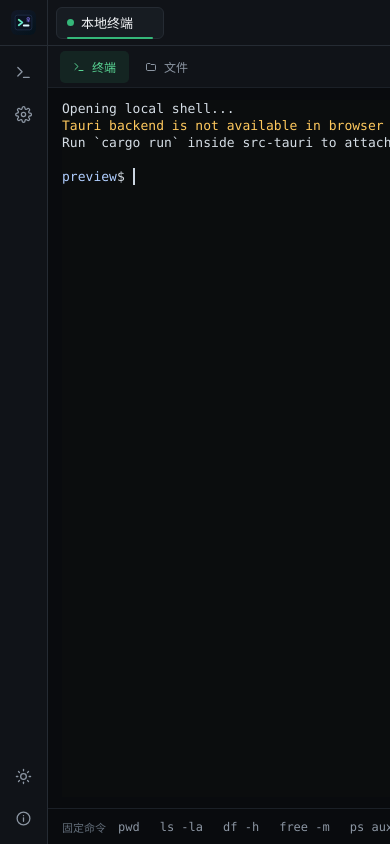
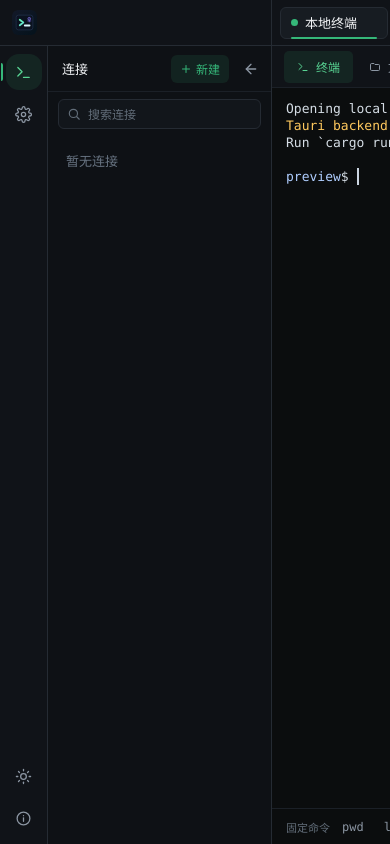
Before and after one commit to tf1997/ai-term, a Vue app in the folder frontend/: page / in a window 390 px wide. Shown: the top 844 px of the page. Built offline with nearby package versions, Linux system fonts and the light colour scheme.

Commit message:
fix: keep sidebars docked and unify terminal backgrounds

```diff
--- a/frontend/src/app/layout/useWorkspaceResize.ts
+++ b/frontend/src/app/layout/useWorkspaceResize.ts
@@ -14,11 +14,10 @@ export function useWorkspaceResize(options: WorkspaceResizeOptions) {
   const preferredWidth = ref(loadWorkspaceWidth(options.storage))
   const viewportWidth = ref(window.innerWidth)
   const workspaceResizing = ref(false)
-  const layout = computed(() => getWorkspaceLayout(viewportWidth.value, preferredWidth.value, options.leftCollapsed.value, options.rightCollapsed.value || options.sftpWorkbenchActive.value))
+  const layout = computed(() => getWorkspaceLayout(viewportWidth.value, preferredWidth.value, options.leftCollapsed.value))
   const workspaceWidth = computed(() => layout.value.width)
   const workspaceMinWidth = computed(() => layout.value.minWidth)
   const workspaceMaxWidth = computed(() => layout.value.maxWidth)
-  const sidebarOverlay = computed(() => layout.value.sidebarOverlay)
   const workspaceLayoutStyle = computed(() => ({
     '--sidebar-width': layout.value.sidebarWidth + 'px',
     '--workspace-width': workspaceWidth.value + 'px'
@@ -68,7 +67,7 @@ export function useWorkspaceResize(options: WorkspaceResizeOptions) {
     window.removeEventListener('resize', updateViewportWidth)
   })
 
-  return { workspaceWidth, workspaceMinWidth, workspaceMaxWidth, sidebarOverlay,
+  return { workspaceWidth, workspaceMinWidth, workspaceMaxWidth,
     workspaceResizing: readonly(workspaceResizing), workspaceLayoutStyle,
     beginWorkspaceResize, handleWorkspaceResizeKeydown }
 }
--- a/frontend/src/app/styles/responsive.css
+++ b/frontend/src/app/styles/responsive.css
@@ -1,4 +1,4 @@
-/* Widths come from useWorkspaceResize, including breakpoint and terminal budget. */
+/* Connection and settings panels remain docked at every window width. */
 .left-sidebar-panel {
   position: relative;
   grid-column: 2;
@@ -46,26 +46,6 @@
   outline-offset: -2px;
 }
 
-.sidebar-drawer-backdrop {
-  position: fixed;
-  inset: 46px 0 0 48px;
-  z-index: 27;
-  background: rgba(0, 0, 0, .22);
-}
-.theme-light .sidebar-drawer-backdrop {
-  background: rgba(0, 0, 0, .12);
-}
-
-.left-sidebar-overlay .left-sidebar-panel {
-  position: fixed;
-  top: 46px;
-  bottom: 0;
-  left: 48px;
-  z-index: 28;
-  width: min(320px, calc(100vw - 64px));
-  box-shadow: 8px 0 24px rgba(0, 0, 0, .16);
-}
-
 @media (max-width: 1280px) {
   .workspace-tabs button { padding-inline: 5px; }
   .workspace-tabs button span { font-size: 11px; }
--- a/frontend/src/app/ui/AppShell.vue
+++ b/frontend/src/app/ui/AppShell.vue
@@ -177,19 +177,16 @@ const {
   workspaceWidth,
   workspaceMinWidth,
   workspaceMaxWidth,
-  sidebarOverlay,
   workspaceResizing,
   workspaceLayoutStyle,
   beginWorkspaceResize,
   handleWorkspaceResizeKeydown
 } = useWorkspaceResize({ leftCollapsed, rightCollapsed, sftpWorkbenchActive })
 
-const leftDrawerVisible = ref(false)
 const leftSidebarPanel = ref<HTMLElement>()
 const connectionsPanelButton = ref<HTMLButtonElement>()
 const settingsPanelButton = ref<HTMLButtonElement>()
-const leftDrawerOpen = computed(() => sidebarOverlay.value && leftDrawerVisible.value)
-const leftPanelVisible = computed(() => sidebarOverlay.value ? leftDrawerVisible.value : !leftCollapsed.value)
+const leftPanelVisible = computed(() => !leftCollapsed.value)
 
 // Capture before Vue patches the parent grid; measuring in before-leave can
 // already see a collapsed zero-width column on a docked layout.
@@ -201,51 +198,13 @@ watch(() => rightCollapsed.value || sftpWorkbenchActive.value, collapsed => {
   if (collapsed && panel) captureSurfaceWidth(panel)
 }, { flush: 'sync' })
 
-watch(sidebarOverlay, (overlay) => {
-  // Preserve interaction when resizing while keeping the docked preference separate.
-  leftDrawerVisible.value = overlay && Boolean(leftSidebarPanel.value?.contains(document.activeElement))
-})
-watch([leftDrawerOpen, leftPanelMode], async ([open]) => {
-  if (open) {
-    await nextTick()
-    if (leftDrawerOpen.value) leftSidebarPanel.value?.querySelector<HTMLButtonElement>('.sidebar-drawer-close')?.focus()
-  }
-})
-
 function leftPanelTrigger() {
   return leftPanelMode.value === 'connections' ? connectionsPanelButton.value : settingsPanelButton.value
 }
 
 function closeLeftPanel() {
-  if (sidebarOverlay.value) leftDrawerVisible.value = false
-  else leftCollapsed.value = true
+  leftCollapsed.value = true
   void nextTick(() => leftPanelTrigger()?.focus())
-}
-
-function handleLeftDrawerKeydown(event: KeyboardEvent) {
-  if (!leftDrawerOpen.value || event.defaultPrevented || contextMenu.value) return
-  if (event.key === 'Escape') {
-    event.preventDefault()
-    event.stopPropagation()
-    if (connectionEditorOpen.value) {
-      closeConnectionEditor()
-      void nextTick(() => leftSidebarPanel.value?.querySelector<HTMLButtonElement>('.sidebar-drawer-close')?.focus())
-    }
-    else if (aiConfigEditorOpen.value) {
-      closeAiConfigEditor()
-      void nextTick(() => leftSidebarPanel.value?.querySelector<HTMLButtonElement>('.sidebar-drawer-close')?.focus())
-    }
-    else closeLeftPanel()
-    return
-  }
-  if (event.key !== 'Tab') return
-  const panel = leftSidebarPanel.value
-  const scope = panel?.querySelector<HTMLElement>('.modal') ?? panel
-  const focusable = [...(scope?.querySelectorAll<HTMLElement>('button:not(:disabled), input:not(:disabled), select:not(:disabled), textarea:not(:disabled), [tabindex="0"]') ?? [])].filter(element => element.getClientRects().length > 0)
-  const first = focusable[0]
-  const last = focusable[focusable.length - 1]
-  if (event.shiftKey && document.activeElement === first) { event.preventDefault(); last?.focus() }
-  else if (!event.shiftKey && document.activeElement === last) { event.preventDefault(); first?.focus() }
 }
 
 async function connectProfileFromSidebar(profileId: string) {
@@ -261,10 +220,6 @@ async function connectProfileFromSidebar(profileId: string) {
     await ensureActiveAiSession(profile.id)
     createTerminalTab(profile)
     await nextTick()
-    if (leftDrawerOpen.value) {
-      leftDrawerVisible.value = false
-      focusActiveTerminalFromWorkspace()
-    }
     profiles.value = await listConnectionProfiles()
     selectedProfileId.value = profile.id
   } catch (error) {
@@ -288,14 +243,12 @@ function openLocalTerminal() {
 
 function openConnectionsPanel() {
   leftPanelMode.value = 'connections'
-  if (sidebarOverlay.value) leftDrawerVisible.value = true
-  else leftCollapsed.value = false
+  leftCollapsed.value = false
 }
 
 function openSettingsPanel() {
   leftPanelMode.value = 'settings'
-  if (sidebarOverlay.value) leftDrawerVisible.value = true
-  else leftCollapsed.value = false
+  leftCollapsed.value = false
 }
 
 function toggleConnectionsPanel() {
@@ -856,10 +809,6 @@ async function refreshConnectionProfilesAfterTerminalAuth(profileId: string) {
 function handleGlobalKeydown(event: KeyboardEvent) {
   if (event.key === 'Escape') {
     if (aboutOpen.value) closeAboutPage()
-    else if (!event.defaultPrevented && !contextMenu.value && leftDrawerOpen.value) {
-      event.preventDefault()
-      closeLeftPanel()
-    }
   }
 }
 
@@ -890,7 +839,7 @@ onBeforeUnmount(() => {
 </script>
 
 <template>
-  <div class="app-shell" :class="{ 'left-collapsed': leftCollapsed || sidebarOverlay, 'left-sidebar-overlay': sidebarOverlay, 'left-drawer-open': leftDrawerOpen, 'right-collapsed': rightCollapsed, 'sftp-workbench-active': sftpWorkbenchActive, 'workspace-is-resizing': workspaceResizing, 'theme-light': appTheme === 'light', 'theme-dark': appTheme === 'dark' }" :style="workspaceLayoutStyle">
+  <div class="app-shell" :class="{ 'left-collapsed': leftCollapsed, 'right-collapsed': rightCollapsed, 'sftp-workbench-active': sftpWorkbenchActive, 'workspace-is-resizing': workspaceResizing, 'theme-light': appTheme === 'light', 'theme-dark': appTheme === 'dark' }" :style="workspaceLayoutStyle">
     <header class="titlebar">
       <div class="brand">
         <img class="brand-mark" src="/icon.svg" alt="" aria-hidden="true" />
@@ -962,9 +911,6 @@ onBeforeUnmount(() => {
         <UiIcon name="info" />
       </button>
     </aside>
-    <Transition name="backdrop-motion">
-      <div v-if="leftDrawerOpen" class="sidebar-drawer-backdrop" aria-hidden="true" @click="closeLeftPanel" />
-    </Transition>
     <Transition name="sidebar-motion">
     <section
       id="left-sidebar-panel"
@@ -972,12 +918,10 @@ onBeforeUnmount(() => {
       v-show="leftPanelVisible"
       :inert="!leftPanelVisible"
       class="left-sidebar-panel"
-      :role="leftDrawerOpen ? 'dialog' : undefined"
       :aria-label="leftPanelMode === 'connections' ? '连接管理' : '设置中心'"
-      @keydown="handleLeftDrawerKeydown"
     >
       <div class="sidebar-layout-controls">
-        <button class="icon-button sidebar-drawer-close" type="button" :title="leftDrawerOpen ? '关闭侧栏' : '收起侧栏'" :aria-label="leftDrawerOpen ? '关闭侧栏' : '收起侧栏'" @click="closeLeftPanel">
+        <button class="icon-button sidebar-drawer-close" type="button" title="收起侧栏" aria-label="收起侧栏" @click="closeLeftPanel">
           <UiIcon name="arrow-left" size="14" />
         </button>
       </div>
--- a/frontend/src/domains/settings/domain/workspaceLayout.ts
+++ b/frontend/src/domains/settings/domain/workspaceLayout.ts
@@ -39,16 +39,18 @@ export function parseWorkspaceWidth(value: string | null): number {
 
 // One geometry calculation serves rendering, resizing and ARIA ranges.
 // Keep the saved preference intact when a smaller viewport constrains it.
-export function getWorkspaceLayout(viewportWidth: number, preferredWidth: number, leftCollapsed: boolean, rightCollapsed = false) {
+export function getWorkspaceLayout(viewportWidth: number, preferredWidth: number, leftCollapsed: boolean) {
   const sidebarWidth = viewportWidth <= 1280 ? 224 : 248
   const requestedWidth = clampWorkspaceWidth(preferredWidth)
-  const sidebarOverlay = viewportWidth - RAIL_WIDTH - sidebarWidth - (rightCollapsed ? 0 : requestedWidth) < MIN_TERMINAL_WIDTH
-  const leftWidth = RAIL_WIDTH + (leftCollapsed || sidebarOverlay ? 0 : sidebarWidth)
-  const maxWidth = Math.max(0, Math.min(MAX_WORKSPACE_WIDTH, viewportWidth - leftWidth - MIN_TERMINAL_WIDTH))
+  const leftWidth = RAIL_WIDTH + (leftCollapsed ? 0 : sidebarWidth)
+  const availableWidth = Math.max(0, viewportWidth - leftWidth)
+  // Keep both sidebars docked and usable in narrow windows. The terminal yields
+  // some width before the auxiliary tools shrink below their normal minimum.
+  const terminalMinWidth = Math.min(MIN_TERMINAL_WIDTH, Math.max(320, availableWidth - MIN_WORKSPACE_WIDTH))
+  const maxWidth = Math.max(0, Math.min(MAX_WORKSPACE_WIDTH, availableWidth - terminalMinWidth))
   const minWidth = Math.min(MIN_WORKSPACE_WIDTH, maxWidth)
   return {
     sidebarWidth,
-    sidebarOverlay,
     minWidth,
     maxWidth,
     width: clampWorkspaceWidth(requestedWidth, minWidth, maxWidth)
--- a/frontend/src/domains/terminal/presentation/components/TerminalPane.vue
+++ b/frontend/src/domains/terminal/presentation/components/TerminalPane.vue
@@ -2,7 +2,7 @@
 import { useTerminalCapture } from '../../application/useTerminalCapture'
 import { useTerminalEvents } from '../../application/useTerminalEvents'
 import { useQuickCommands } from '../../application/useQuickCommands'
-import { nextTick, onBeforeUnmount, onMounted, ref, watch } from 'vue'
+import { computed, nextTick, onBeforeUnmount, onMounted, ref, watch } from 'vue'
 import { Terminal } from '@xterm/xterm'
 import { FitAddon } from '@xterm/addon-fit'
 import type { IDisposable, ITheme } from '@xterm/xterm'
@@ -1795,6 +1795,12 @@ function terminalThemeOptions(theme: TerminalTheme): ITheme {
 
 let appliedTerminalTheme: TerminalTheme | undefined
 
+// Share xterm's resolved palette with the host and the fractional row below it.
+const terminalSurfaceStyle = computed(() => {
+  const theme = terminalThemeOptions(resolvedTerminalSettings().terminalTheme)
+  return { '--terminal-background': theme.background, '--terminal-foreground': theme.foreground }
+})
+
 function applyTerminalAppearance() {
   if (!terminal) return
   const settings = resolvedTerminalSettings()
@@ -2565,7 +2571,7 @@ defineExpose({
 </script>
 
 <template>
-  <main class="terminal-pane" :class="{ 'agent-controlled': props.agentControlled }">
+  <main class="terminal-pane" :class="{ 'agent-controlled': props.agentControlled }" :style="terminalSurfaceStyle">
     <section class="terminal-wrap">
       <div class="terminal-frame terminal-native-code">
         <div ref="terminalBodyWrap" class="terminal-body-wrap">
--- a/frontend/src/domains/terminal/presentation/styles/terminal-overrides.css
+++ b/frontend/src/domains/terminal/presentation/styles/terminal-overrides.css
@@ -42,9 +42,6 @@
 .app-shell.theme-light .terminal-agent-takeover small {
   color: #47705f;
 }
-.app-shell.theme-light .terminal-wrap,
-.app-shell.theme-light .terminal-frame,
-.app-shell.theme-light .terminal-native-code .xterm-host { background: #ffffff; }
 .terminal-agent-takeover + .xterm-host {
   padding-top: 0;
 }
@@ -172,12 +169,14 @@
   color: #59636c;
 }
 
-/* Match the xterm white canvas through its gutter and command toolbar. */
-.app-shell.theme-light .terminal-stack,
-.app-shell.theme-light .terminal-pane,
-.app-shell.theme-light .terminal-wrap,
-.app-shell.theme-light .terminal-frame,
-.app-shell.theme-light .terminal-body-wrap,
-.app-shell.theme-light .xterm-host,
-.app-shell.theme-light .quick-command-bar { background: #ffffff; }
+/* Use the same resolved background through the viewport, unused row and toolbar.
+   Keep specificity above xterm's default black viewport, regardless of CSS order. */
+.app-shell:is(.theme-light, .theme-dark) .terminal-pane,
+.app-shell:is(.theme-light, .theme-dark) .terminal-pane :is(.terminal-wrap, .terminal-frame, .terminal-body-wrap, .xterm-host, .xterm, .xterm-viewport, .quick-command-bar) {
+  background: var(--terminal-background, var(--workbench-terminal));
+}
+.app-shell .terminal-pane .xterm .composition-view {
+  background: var(--terminal-background, var(--workbench-terminal));
+  color: var(--terminal-foreground, var(--workbench-text));
+}
 .app-shell.theme-light .quick-command-bar { border-top-color: #e5e7eb; }
```
Also changed, not shown: frontend/tests/browser/performance.browser.mjs (+5 -4 lines), frontend/tests/browser/terminal-workspace.browser.mjs (+28 -14 lines), 1 other file (tests, documents, lock files or other folders).
